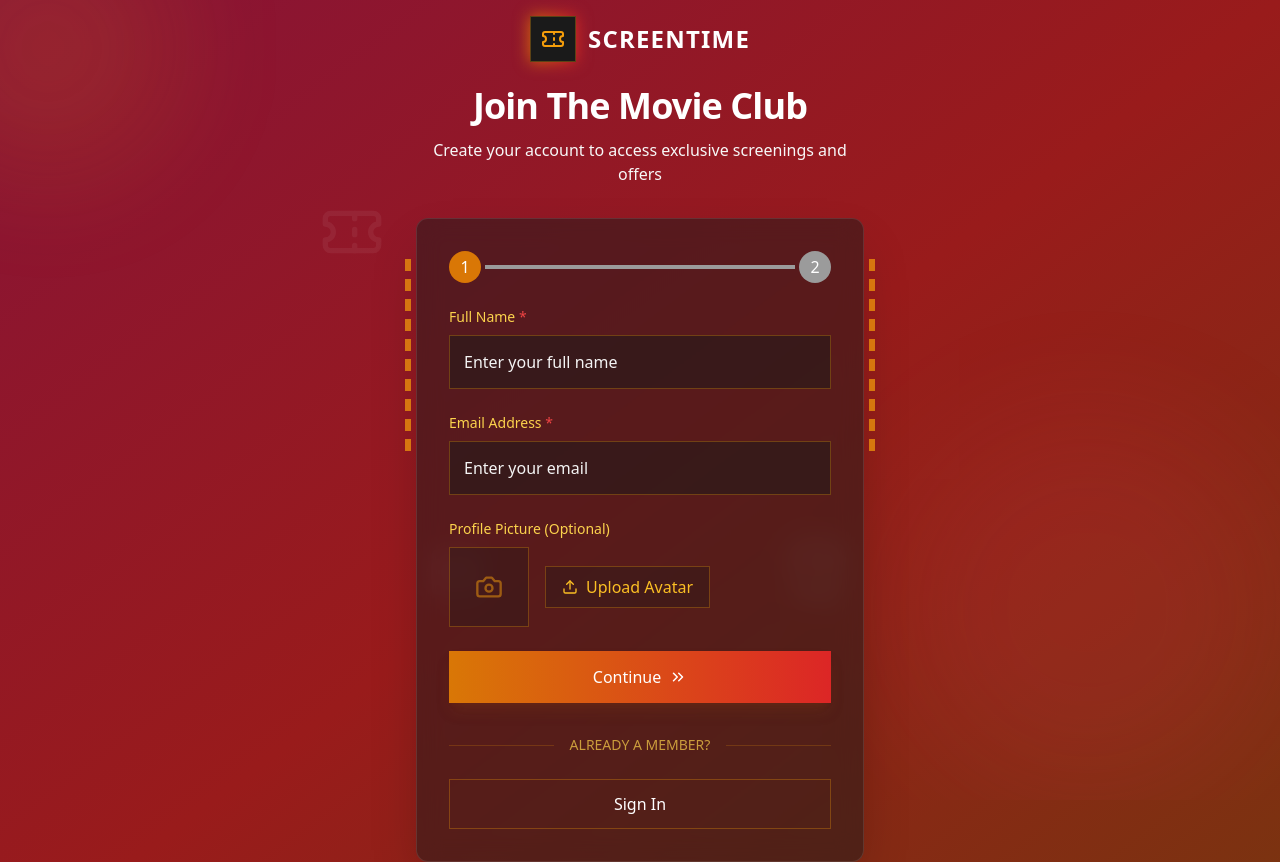
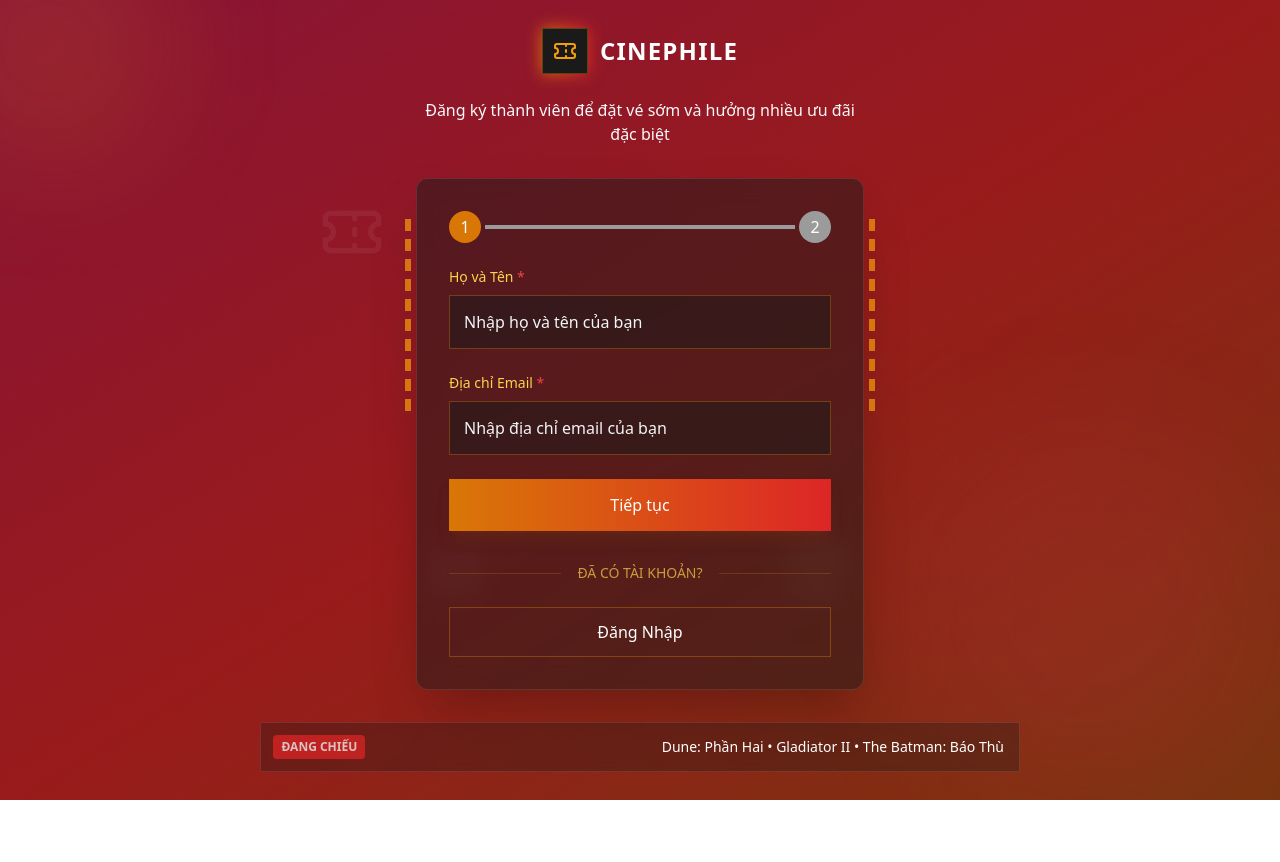
Before and after one commit to vudinhan2525/CinePhile, a React (Vite) app: page /register in a window 1280 px wide. Shown: the top 862 px of the page. After the commit the page ends 800 px from the top, so only its background shows below. Built offline with nearby package versions, Linux system fonts and the light colour scheme.

Commit message:
Refactor: change to vietnamese

```diff
--- a/src/pages/LoginPage.tsx
+++ b/src/pages/LoginPage.tsx
@@ -1,4 +1,4 @@
-import { ChevronsRight, Clock, Eye, EyeOff, Popcorn, Star, Ticket } from 'lucide-react';
+import { Clock, Eye, EyeOff, Popcorn, Star, Ticket } from 'lucide-react';
 
 import React, { useEffect, useState } from 'react';
 
@@ -75,10 +75,10 @@ const Login = () => {
               <Ticket size={24} className="text-amber-500" />
             </div>
           </div>
-          <span className="text-white text-2xl font-bold tracking-wider">SCREENTIME</span>
+          <span className="text-white text-2xl font-bold tracking-wider">CINEPHILE</span>
         </div>
-        <h1 className="text-4xl font-bold text-white mb-3 tracking-tight">Your Ticket Awaits</h1>
-        <p className="text-gray-300 text-center max-w-md">Sign in to continue your cinematic journey</p>
+        <h1 className="text-4xl font-bold text-white mb-3 tracking-tight">Vé Của Bạn Đang Chờ</h1>
+        <p className="text-gray-300 text-center max-w-md">Đăng Nhập Để Tiếp Tục Hành Trình Điện Ảnh Của Bạn</p>
       </div>
 
       <div className="w-full max-w-md bg-black/50 backdrop-blur-md rounded-xl shadow-2xl p-8 border border-white/10 relative z-10">
@@ -106,14 +106,14 @@ const Login = () => {
         <form onSubmit={handleSubmit}>
           <div className="mb-6">
             <label htmlFor="email" className="block text-amber-300 text-sm font-medium mb-2">
-              Email Address
+              Địa Chỉ Email
             </label>
             <div className="group">
               <input
                 id="email"
                 type="email"
                 className="w-full bg-black/50 border border-amber-500/30 text-white rounded-lg p-3.5 focus:outline-none focus:ring-2 focus:ring-amber-500/50 focus:border-transparent transition-all duration-200"
-                placeholder="Enter your email"
+                placeholder="Nhập Email Của Bạn"
                 value={email}
                 onChange={(e) => setEmail(e.target.value)}
                 required
@@ -123,14 +123,14 @@ const Login = () => {
 
           <div className="mb-6">
             <label htmlFor="password" className="block text-amber-300 text-sm font-medium mb-2">
-              Password
+              Mật Khẩu
             </label>
             <div className="relative group">
               <input
                 id="password"
                 type={showPassword ? "text" : "password"}
                 className="w-full bg-black/50 border border-amber-500/30 text-white rounded-lg p-3.5 focus:outline-none focus:ring-2 focus:ring-amber-500/50 focus:border-transparent transition-all duration-200"
-                placeholder="Enter your password"
+                placeholder="Nhập Mật Khẩu Của Bạn"
                 value={password}
                 onChange={(e) => setPassword(e.target.value)}
                 required
@@ -151,11 +151,11 @@ const Login = () => {
                   className="h-4 w-4 rounded border-amber-500/30 bg-black/50 text-amber-500 focus:ring-amber-500/50"
                 />
                 <label htmlFor="remember-me" className="ml-2 block text-sm text-gray-300">
-                  Remember me
+                  Nhớ Tôi
                 </label>
               </div>
               <a href="#" className="text-amber-400 text-sm hover:text-amber-300 transition-colors duration-200">
-                Forgot Password?
+                Quên Mật Khẩu?
               </a>
             </div>
           </div>
@@ -172,7 +172,7 @@ const Login = () => {
               </svg>
             ) : (
               <>
-                Get Your Tickets <ChevronsRight size={18} className="ml-2" />
+                Nhận Vé Của Bạn
               </>
             )}
           </button>
@@ -181,34 +181,34 @@ const Login = () => {
         <div className="mt-8 text-center">
           <div className="flex items-center justify-center gap-4 mb-6">
             <div className="h-px bg-amber-500/20 w-full"></div>
-            <span className="text-amber-300/70 whitespace-nowrap text-sm">NEW TO SCREENTIME?</span>
+            <span className="text-amber-300/70 whitespace-nowrap text-sm">MỚI ĐẾN CINEPHILE?</span>
             <div className="h-px bg-amber-500/20 w-full"></div>
           </div>
 
           <button className="w-full border border-amber-500/30 text-white py-3 px-4 rounded-lg hover:bg-amber-900/20 transition-all duration-200 mb-4">
-            Create an Account
+            Tạo Tài Khoản
           </button>
 
           <p className="text-gray-400 text-sm">
-            By continuing, you agree to our <a href="#" className="text-amber-400 hover:text-amber-300">Terms of Service</a> and <a href="#" className="text-amber-400 hover:text-amber-300">Privacy Policy</a>
+            Bằng Cách Tiếp Tục, Bạn Đồng Ý Với <a href="#" className="text-amber-400 hover:text-amber-300">Điều Khoản Dịch Vụ</a> và <a href="#" className="text-amber-400 hover:text-amber-300">Chính Sách Bảo Mật</a>
           </p>
         </div>
       </div>
 
       {/* Now showing section */}
       <div className="mt-8 bg-black/30 backdrop-blur-sm p-3 rounded-lg border border-white/10 flex items-center gap-3 relative z-10">
-        <div className="bg-red-600 px-2 py-1 rounded text-xs font-bold text-white uppercase animate-pulse">Now Showing</div>
+        <div className="bg-red-600 px-2 py-1 rounded text-xs font-bold text-white uppercase animate-pulse">Đang Chiếu</div>
         <div className="text-white text-sm overflow-hidden whitespace-nowrap">
           <span className="inline-block animate-marquee">
-            Dune: Part Two • Gladiator II • The Batman: Vengeance • Furiosa • Mission Impossible 8 • Avatar 3 •
+            Dune: Phần Hai • Gladiator II • Người Dơi: Sức Mạnh • Furiosa • Nhiệm Vụ Bất Khả Thi 8 • Avatar 3 •
           </span>
         </div>
       </div>
 
       <style>{`
         @keyframes marquee {
-          0% { transform: translateX(100%); }
-          100% { transform: translateX(-100%); }
+           0% { transform: translateX(100%); }
+           100% { transform: translateX(-100%); }
         }
         .animate-marquee {
           animation: marquee 20s linear infinite;
--- a/src/pages/RegisterPage.tsx
+++ b/src/pages/RegisterPage.tsx
@@ -1,4 +1,4 @@
-import { ArrowLeft, Camera, ChevronsRight, Eye, EyeOff, Film, Popcorn, Ticket, Upload } from 'lucide-react';
+import { ArrowLeft, Eye, EyeOff, Film, Popcorn, Ticket } from 'lucide-react';
 import React, { useEffect, useState } from 'react';
 
 const RegisterPage = () => {
@@ -87,7 +87,7 @@ const RegisterPage = () => {
 
   return (
     <div className={`min-h-screen bg-gradient-to-br ${backgrounds[currentBg]} transition-all duration-1000 flex flex-col justify-center items-center p-4 overflow-hidden`}>
-      {/* Animated film elements in background */}
+      {/* Các yếu tố phim hoạt hình trong nền */}
       <div className="absolute inset-0 overflow-hidden pointer-events-none">
         <div className="absolute top-1/4 left-1/4 opacity-10">
           <Ticket size={64} className="text-white animate-pulse" style={{ animationDuration: '4s' }} />
@@ -99,7 +99,7 @@ const RegisterPage = () => {
           <Film size={56} className="text-white animate-pulse" style={{ animationDuration: '5s' }} />
         </div>
 
-        {/* Cinematic light flares */}
+        {/* Ánh sáng phim */}
         <div className="absolute -top-20 -left-20 w-64 h-64 rounded-full bg-amber-500/20 blur-3xl animate-pulse" style={{ animationDuration: '8s' }}></div>
         <div className="absolute bottom-0 right-0 w-96 h-96 rounded-full bg-rose-500/20 blur-3xl animate-pulse" style={{ animationDuration: '10s' }}></div>
       </div>
@@ -112,14 +112,14 @@ const RegisterPage = () => {
               <Ticket size={24} className="text-amber-500" />
             </div>
           </div>
-          <span className="text-white text-2xl font-bold tracking-wider">SCREENTIME</span>
+          <span className="text-white text-2xl font-bold tracking-wider">CINEPHILE</span>
         </div>
-        <h1 className="text-4xl font-bold text-white mb-3 tracking-tight">Join The Movie Club</h1>
-        <p className="text-gray-300 text-center max-w-md">Create your account to access exclusive screenings and offers</p>
+        {/* <h1 className="text-4xl font-bold text-white mb-3 tracking-tight">Tham Gia Câu Lạc Bộ Phim</h1> */}
+        <p className="text-gray-300 text-center max-w-md">Đăng ký thành viên để đặt vé sớm và hưởng nhiều ưu đãi đặc biệt</p>
       </div>
 
       <div className="w-full max-w-md bg-black/50 backdrop-blur-md rounded-xl shadow-2xl p-8 border border-white/10 relative z-10">
-        {/* Film strip decoration */}
+        {/* Trang trí dải phim */}
         <div className="absolute -left-3 top-10 bottom-10 w-1.5 flex flex-col space-y-2">
           {Array(10).fill(0).map((_, i) => (
             <div key={i} className="h-3 w-1.5 bg-amber-500/70 rounded-sm"></div>
@@ -131,7 +131,7 @@ const RegisterPage = () => {
           ))}
         </div>
 
-        {/* Registration progress indicator */}
+        {/* Chỉ số tiến trình đăng ký */}
         <div className="mb-6 flex justify-between items-center">
           <div className="flex items-center justify-center w-full">
             <div className={`w-8 h-8 rounded-full flex items-center justify-center ${activeStep >= 1 ? 'bg-amber-600' : 'bg-gray-700'} text-white font-medium`}>1</div>
@@ -154,14 +154,14 @@ const RegisterPage = () => {
             <div className="space-y-6">
               <div>
                 <label htmlFor="fullName" className="block text-amber-300 text-sm font-medium mb-2">
-                  Full Name <span className="text-red-500">*</span>
+                  Họ và Tên <span className="text-red-500">*</span>
                 </label>
                 <input
                   id="fullName"
                   name="fullName"
                   type="text"
                   className="w-full bg-black/50 border border-amber-500/30 text-white rounded-lg p-3.5 focus:outline-none focus:ring-2 focus:ring-amber-500/50 focus:border-transparent transition-all duration-200"
-                  placeholder="Enter your full name"
+                  placeholder="Nhập họ và tên của bạn"
                   value={formData.fullName}
                   onChange={handleInputChange}
                   required
@@ -170,49 +170,28 @@ const RegisterPage = () => {
 
               <div>
                 <label htmlFor="email" className="block text-amber-300 text-sm font-medium mb-2">
-                  Email Address <span className="text-red-500">*</span>
+                  Địa chỉ Email <span className="text-red-500">*</span>
                 </label>
                 <input
                   id="email"
                   name="email"
                   type="email"
                   className="w-full bg-black/50 border border-amber-500/30 text-white rounded-lg p-3.5 focus:outline-none focus:ring-2 focus:ring-amber-500/50 focus:border-transparent transition-all duration-200"
-                  placeholder="Enter your email"
+                  placeholder="Nhập địa chỉ email của bạn"
                   value={formData.email}
                   onChange={handleInputChange}
                   required
                 />
               </div>
 
-              <div>
-                <label className="block text-amber-300 text-sm font-medium mb-2">
-                  Profile Picture (Optional)
-                </label>
-                <div className="flex items-center gap-4">
-                  <div className="h-20 w-20 bg-black/30 border border-amber-500/30 rounded-lg flex items-center justify-center overflow-hidden">
-                    {avatar ? (
-                      <img src={avatar} alt="Avatar" className="h-full w-full object-cover" />
-                    ) : (
-                      <Camera size={28} className="text-amber-500/50" />
-                    )}
-                  </div>
-                  <button
-                    type="button"
-                    onClick={handleAvatarUpload}
-                    className="flex items-center gap-2 bg-black/30 border border-amber-500/30 text-amber-400 px-4 py-2 rounded-lg hover:bg-amber-950/30 transition-colors"
-                  >
-                    <Upload size={16} />
-                    Upload Avatar
-                  </button>
-                </div>
-              </div>
+
 
               <button
                 type="button"
                 onClick={goToNextStep}
                 className="w-full bg-gradient-to-r from-amber-600 to-red-600 text-white font-medium py-3.5 px-4 rounded-lg hover:from-amber-500 hover:to-red-500 transition-all duration-300 flex items-center justify-center shadow-lg shadow-amber-900/30"
               >
-                Continue <ChevronsRight size={18} className="ml-2" />
+                Tiếp tục
               </button>
             </div>
           )}
@@ -221,7 +200,7 @@ const RegisterPage = () => {
             <div className="space-y-6">
               <div>
                 <label htmlFor="password" className="block text-amber-300 text-sm font-medium mb-2">
-                  Password <span className="text-red-500">*</span>
+                  Mật khẩu <span className="text-red-500">*</span>
                 </label>
                 <div className="relative">
                   <input
@@ -229,7 +208,7 @@ const RegisterPage = () => {
                     name="password"
                     type={showPassword ? "text" : "password"}
                     className="w-full bg-black/50 border border-amber-500/30 text-white rounded-lg p-3.5 focus:outline-none focus:ring-2 focus:ring-amber-500/50 focus:border-transparent transition-all duration-200"
-                    placeholder="Create a password"
+                    placeholder="Tạo mật khẩu của bạn"
                     value={formData.password}
                     onChange={handleInputChange}
                     required
@@ -242,12 +221,12 @@ const RegisterPage = () => {
                     {showPassword ? <EyeOff size={18} /> : <Eye size={18} />}
                   </button>
                 </div>
-                <p className="text-gray-400 text-xs mt-1">Password must be at least 8 characters long</p>
+                <p className="text-gray-400 text-xs mt-1">Mật khẩu phải có ít nhất 8 ký tự</p>
               </div>
 
               <div>
                 <label htmlFor="confirmPassword" className="block text-amber-300 text-sm font-medium mb-2">
-                  Confirm Password <span className="text-red-500">*</span>
+                  Xác nhận mật khẩu <span className="text-red-500">*</span>
                 </label>
                 <div className="relative">
                   <input
@@ -255,7 +234,7 @@ const RegisterPage = () => {
                     name="confirmPassword"
                     type={showConfirmPassword ? "text" : "password"}
                     className="w-full bg-black/50 border border-amber-500/30 text-white rounded-lg p-3.5 focus:outline-none focus:ring-2 focus:ring-amber-500/50 focus:border-transparent transition-all duration-200"
-                    placeholder="Confirm your password"
+                    placeholder="Xác nhận mật khẩu của bạn"
                     value={formData.confirmPassword}
                     onChange={handleInputChange}
                     required
@@ -284,7 +263,7 @@ const RegisterPage = () => {
                 </div>
                 <div className="ml-3 text-sm">
                   <label htmlFor="agreeToTerms" className="text-gray-300">
-                    I agree to the <a href="#" className="text-amber-400 hover:text-amber-300">Terms of Service</a> and <a href="#" className="text-amber-400 hover:text-amber-300">Privacy Policy</a>
+                    Tôi đồng ý với <a href="#" className="text-amber-400 hover:text-amber-300">Điều khoản dịch vụ</a> và <a href="#" className="text-amber-400 hover:text-amber-300">Chính sách bảo mật</a>
                   </label>
                 </div>
               </div>
@@ -295,7 +274,7 @@ const RegisterPage = () => {
                   onClick={goToPreviousStep}
                   className="flex-1 border border-amber-500/30 text-white py-3 px-4 rounded-lg hover:bg-amber-900/20 transition-all duration-300 flex items-center justify-center"
                 >
-                  <ArrowLeft size={18} className="mr-2" /> Back
+                  <ArrowLeft size={18} className="mr-2" /> Quay lại
                 </button>
 
                 <button
@@ -310,7 +289,7 @@ const RegisterPage = () => {
                     </svg>
                   ) : (
                     <>
-                      Complete Sign Up
+                      Hoàn tất Đăng ký
                     </>
                   )}
                 </button>
@@ -322,7 +301,7 @@ const RegisterPage = () => {
         <div className="mt-8 text-center">
           <div className="flex items-center justify-center gap-4 mb-6">
             <div className="h-px bg-amber-500/20 w-full"></div>
-            <span className="text-amber-300/70 whitespace-nowrap text-sm">ALREADY A MEMBER?</span>
+            <span className="text-amber-300/70 whitespace-nowrap text-sm">ĐÃ CÓ TÀI KHOẢN?</span>
             <div className="h-px bg-amber-500/20 w-full"></div>
           </div>
 
@@ -330,17 +309,17 @@ const RegisterPage = () => {
             onClick={() => { }}
             className="w-full border border-amber-500/30 text-white py-3 px-4 rounded-lg hover:bg-amber-900/20 transition-all duration-200"
           >
-            Sign In
+            Đăng Nhập
           </button>
         </div>
       </div>
 
-      {/* Now showing section */}
+      {/* Phim đang chiếu */}
       <div className="mt-8 bg-black/30 backdrop-blur-sm p-3 rounded-lg border border-white/10 flex items-center gap-3 relative z-10">
-        <div className="bg-red-600 px-2 py-1 rounded text-xs font-bold text-white uppercase animate-pulse">Premieres</div>
+        <div className="bg-red-600 px-2 py-1 rounded text-xs font-bold text-white uppercase animate-pulse">Đang chiếu</div>
         <div className="text-white text-sm overflow-hidden whitespace-nowrap">
           <span className="inline-block animate-marquee">
-            Dune: Part Two • Gladiator II • The Batman: Vengeance • Furiosa • Mission Impossible 8 • Avatar 3 •
+            Dune: Phần Hai • Gladiator II • The Batman: Báo Thù • Furiosa • Mission Impossible 8 • Avatar 3 •
           </span>
         </div>
       </div>
```
